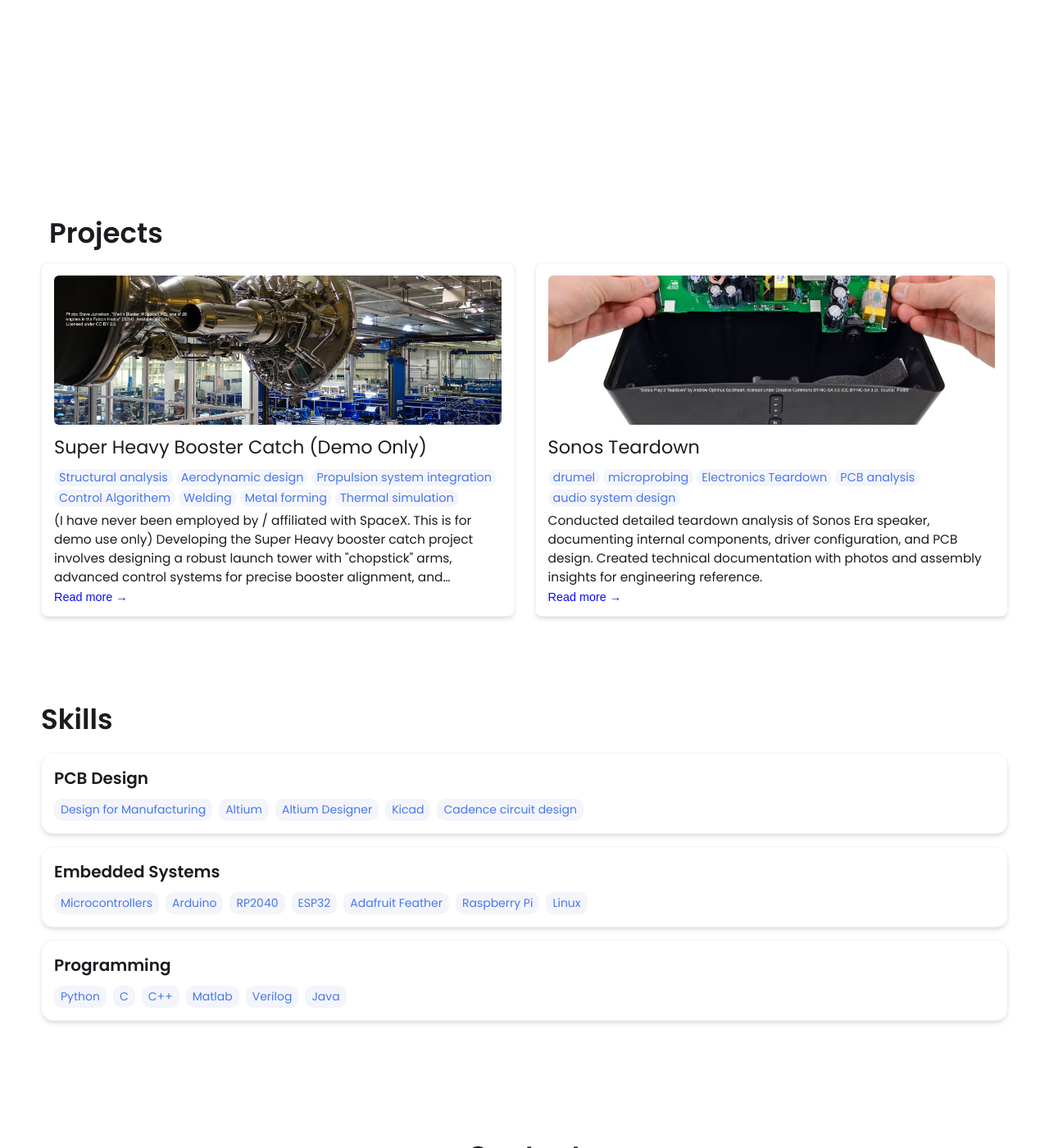
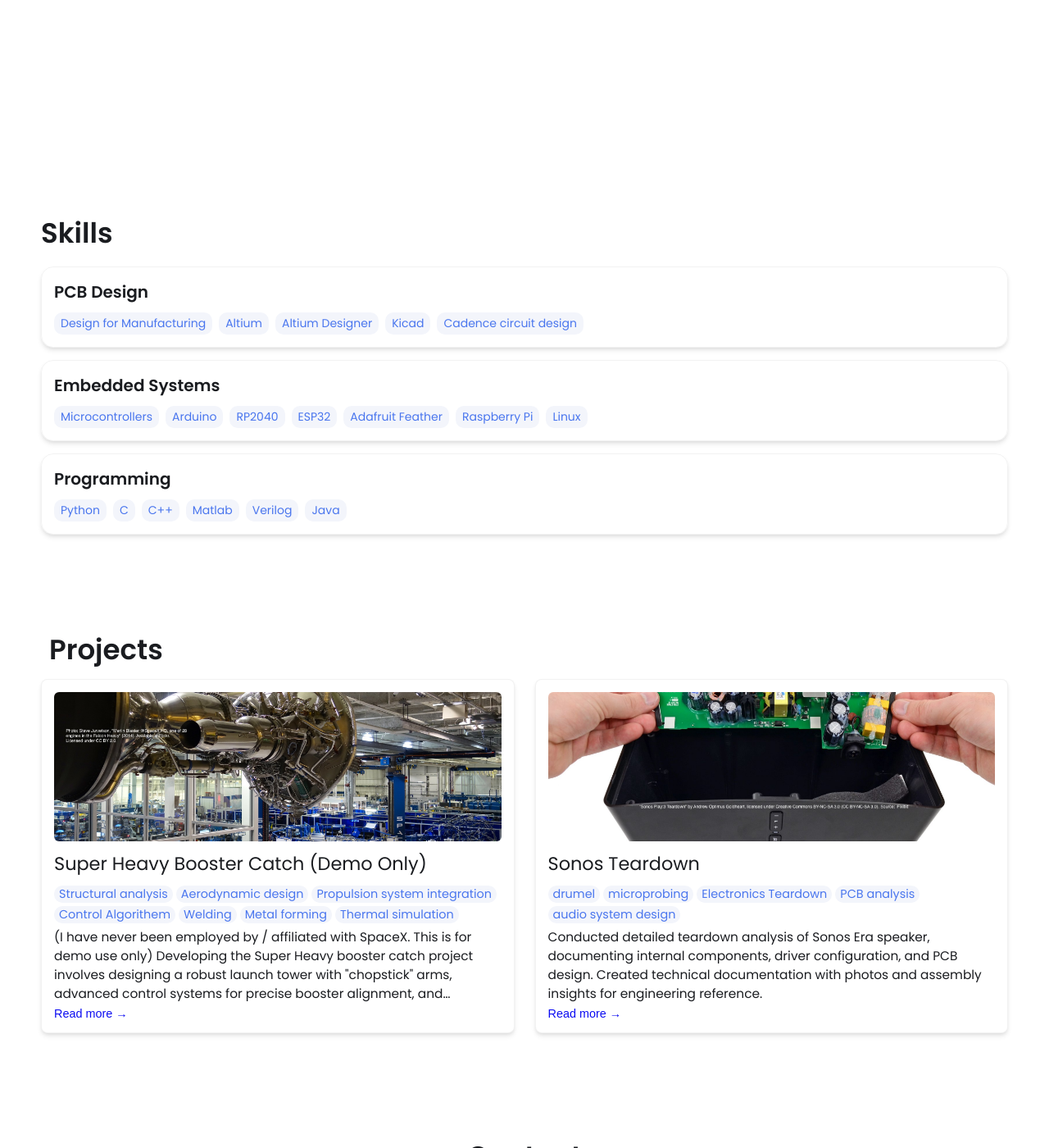
Before and after one commit to gtang1626/gtang1626.github.io, a Jekyll site: the page built from index.html, in a window 1280 px wide and 1400 px high, scrolled down 774 px. Shown: the whole window at 82% size. Built offline with Jekyll 4.4.1, drawn with Linux system fonts in a browser that asks for light colours; part of the change alters nothing that is shown.

```diff
--- a/index.html
+++ b/index.html
@@ -15,6 +15,6 @@ layout: wrapper
     <i class="fa-solid fa-angles-down"></i>
     </a>
 </div>
+{% include skills.html%}
 {% include projects.html%}
-{% include skills.html%}
 <!-- {% include contact.html%} -->
```
